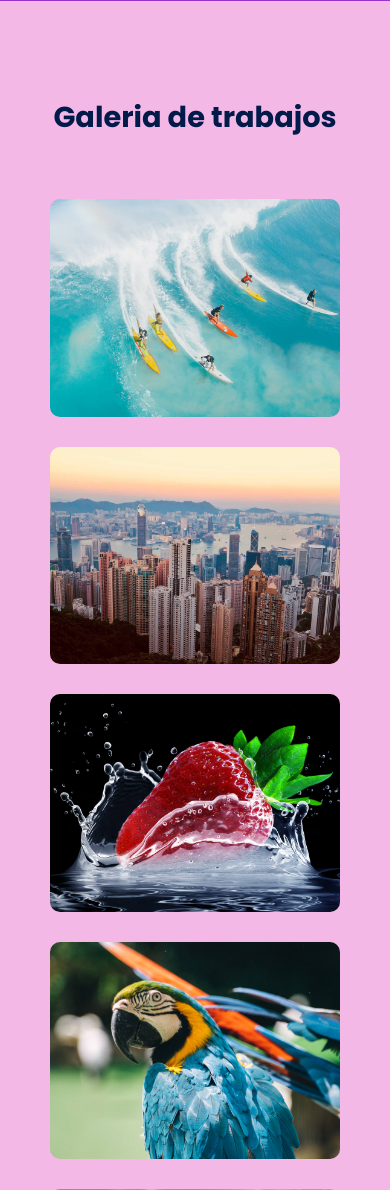
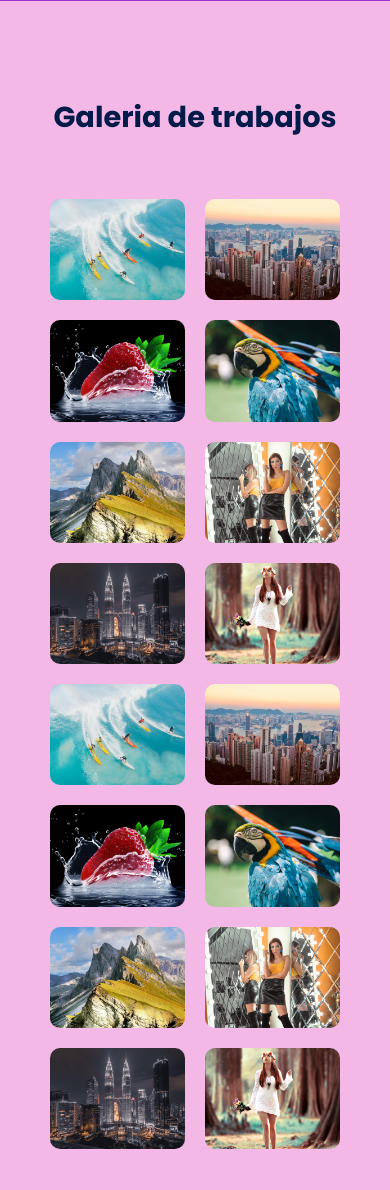
Before and after one commit to manitosypies/manitosypies.github.io, a PHP site: page / in a window 390 px wide; the page is wider, and only the part inside the window is pictured. Shown: the part 4084-5274 px from the top of that part. Run offline with PHP 8.4, Linux system fonts and the light colour scheme.

Commit message:
modificaciones moviles

```diff
--- a/css/estilos_pagin.css
+++ b/css/estilos_pagin.css
@@ -523,8 +523,8 @@ body {
     .img-gallery{
         padding: 15px 50px;
         display: grid;
-        grid-template-columns: repeat(auto-fit,minmax(150px,1fr));
-        gap: 30px;
+        grid-template-columns: repeat(auto-fit,minmax(100px,1fr));
+        gap: 20px;
     }
 
     .footer_title{
```
